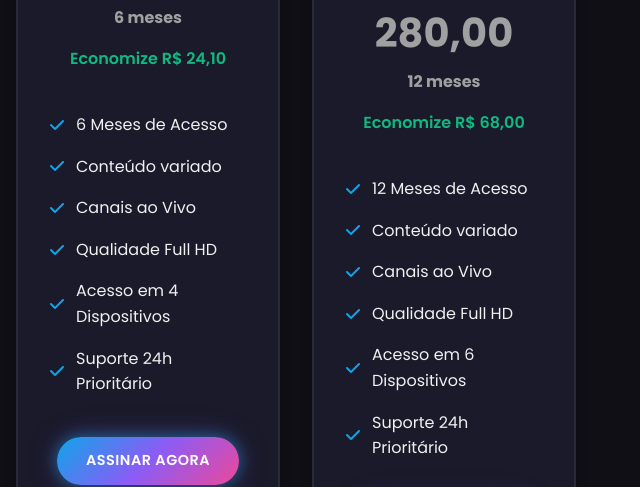
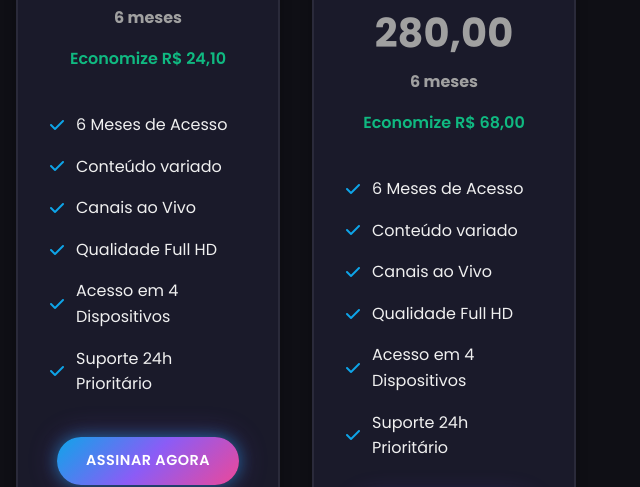
Before and after one commit to slotmais/streamstvofc, a plain HTML site: page index.html in a window 1280 px wide. Shown: the part 2041-2528 px from the top of the page, 640-1280 px from the left. Drawn offline with Linux system fonts and the light colour scheme.

Commit message:
Update index.html

```diff
--- a/index.html
+++ b/index.html
@@ -800,17 +800,17 @@
                     <div class="plan-header">
                         <h3>Plano Anual</h3>
                         <div class="plan-price">
-                            <div>R$ <span class="number">280,00</span></div> <!-- Correção aplicada -->
-                            <span>12 meses</span>
+                            <div>R$ <span class="number">280,00</span></div>
+                            <span>6 meses</span>
                         </div>
                         <div class="plan-savings">Economize R$ 68,00</div>
                     </div>
                     <ul class="plan-features">
-                        <li><i class="fas fa-check"></i> 12 Meses de Acesso</li>
+                        <li><i class="fas fa-check"></i> 6 Meses de Acesso</li>
                         <li><i class="fas fa-check"></i> Conteúdo variado</li>
                         <li><i class="fas fa-check"></i> Canais ao Vivo</li>
                         <li><i class="fas fa-check"></i> Qualidade Full HD</li>
-                        <li><i class="fas fa-check"></i> Acesso em 6 Dispositivos</li>
+                        <li><i class="fas fa-check"></i> Acesso em 4 Dispositivos</li>
                         <li><i class="fas fa-check"></i> Suporte 24h Prioritário</li>
                     </ul>
                     <a href="https://wa.me/5587996255711?text=Olá,%20gostaria%20de%20assinar%20o%20plano%20Anual%20no%20valor%20de%20R%24%20280,00." class="btn btn-primary">Assinar Agora</a>
```
